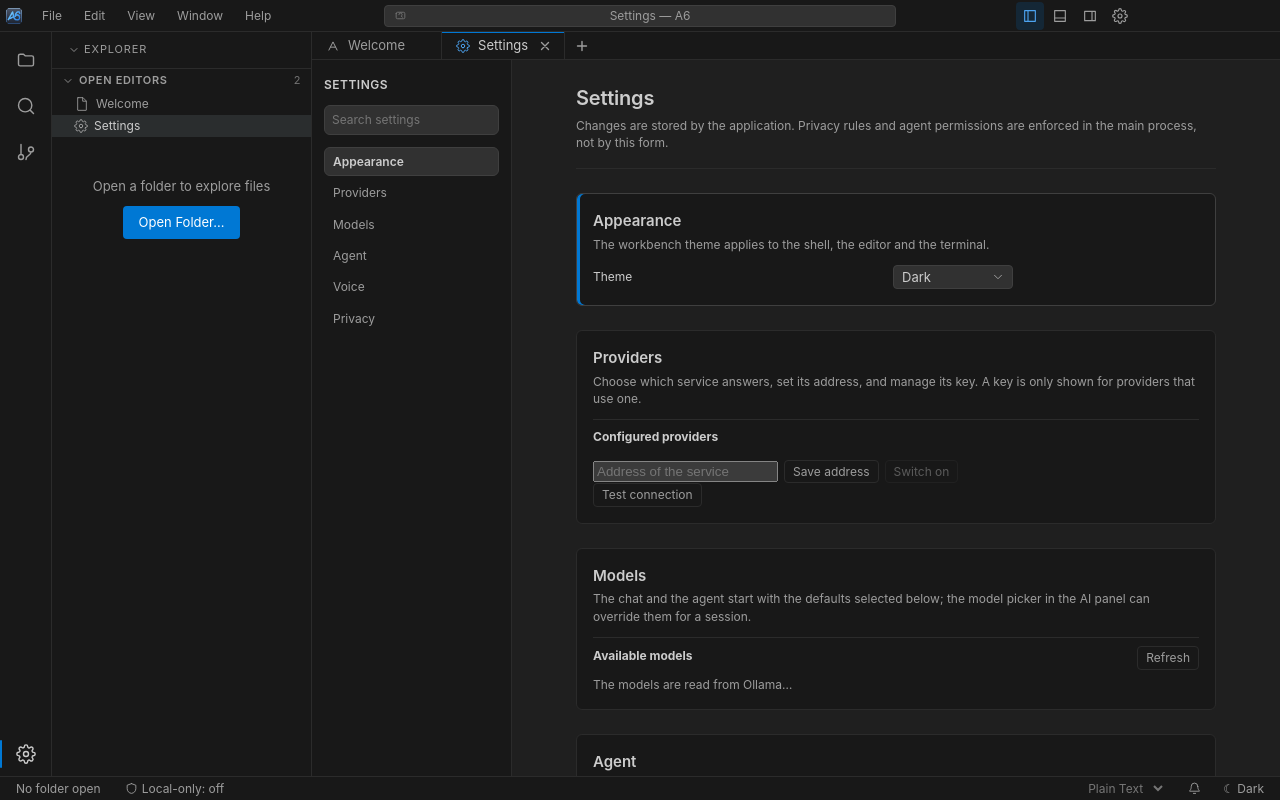
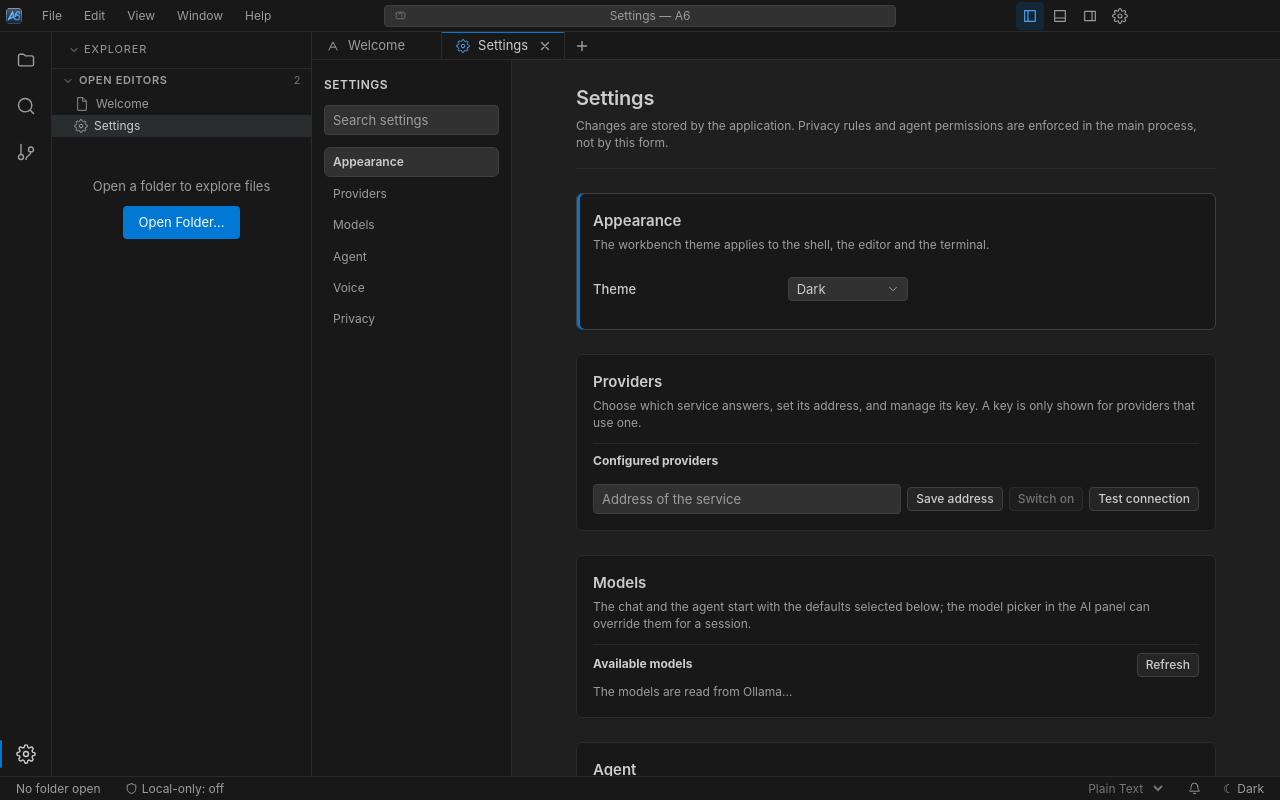
Before and after one commit to ahmed-abdullah-06/nova-ide, a React (Vite) app in the folder apps/desktop/: page / in a window 1280 px wide. Both pictures are taken after a click on the button 1120 px from the left and 15 px from the top of the page. Built offline with nearby package versions, Linux system fonts and the light colour scheme.

Commit message:
feat(look-and-feel): LF7-3 shared settings form primitives

```diff
--- /dev/null
+++ b/apps/desktop/src/renderer/components/ui/Input.tsx
@@ -0,0 +1,21 @@
+import type { InputHTMLAttributes, ReactNode } from 'react';
+
+export interface InputProps
+  extends Omit<InputHTMLAttributes<HTMLInputElement>, 'type'> {
+  type?: 'text' | 'password' | 'search' | 'number' | 'range';
+}
+
+/** Shared A6 text input. */
+export function Input({
+  type = 'text',
+  className = '',
+  ...rest
+}: InputProps): ReactNode {
+  return (
+    <input
+      {...rest}
+      type={type}
+      className={`ui-input ${className}`.trim()}
+    />
+  );
+}
--- a/apps/desktop/src/renderer/components/ui/index.ts
+++ b/apps/desktop/src/renderer/components/ui/index.ts
@@ -5,6 +5,7 @@ export { EmptyState, type EmptyStateProps } from './EmptyState';
 export { FieldRow, type FieldRowProps } from './FieldRow';
 export { Icon, type IconProps, type IconName } from './icons';
 export { IconButton, type IconButtonProps } from './IconButton';
+export { Input, type InputProps } from './Input';
 export { Popover, type PopoverProps } from './Popover';
 export {
   Segmented,
--- a/apps/desktop/src/renderer/features/ai/LocalModels.tsx
+++ b/apps/desktop/src/renderer/features/ai/LocalModels.tsx
@@ -17,6 +17,7 @@ import type {
   LocalModelEntry,
   ModelFit,
 } from '../../../shared/local-model-types';
+import { Button, FieldRow, Input, Select } from '../../components/ui';
 import { useLocalModels } from './useLocalModels';
 
 /** The text of a fit. */
@@ -85,14 +86,14 @@ export function LocalModels({
     <section className="ai-models" aria-label="Local models">
       <div className="ai-models__header">
         <h4 className="ai-models__title">Available models</h4>
-        <button
-          type="button"
+        <Button
+          size="sm"
           className="ai-settings__action ai-models__action"
           onClick={models.refresh}
           disabled={models.busy}
         >
           Refresh
-        </button>
+        </Button>
       </div>
 
       {catalog === null ? (
@@ -189,49 +190,55 @@ export function LocalModels({
                 The capabilities are what Ollama reports. The application does
                 not guess them.
               </p>
-              <button
-                type="button"
+              <Button
+                size="sm"
                 className="ai-settings__action ai-models__action"
                 onClick={models.closeDetails}
               >
                 Close
-              </button>
+              </Button>
             </div>
           ) : null}
 
           <div className="ai-models__defaults">
-            <label className="ai-models__default">
-              <span>Default chat model</span>
-              <select
-                className="ai-panel__select"
+            <FieldRow
+              label="Default chat model"
+              htmlFor="default-chat-model"
+              horizontal
+            >
+              <Select
+                id="default-chat-model"
                 aria-label="Default chat model"
                 value={models.defaults.chatModel}
-                onChange={(event) => models.setChatModel(event.target.value)}
-              >
-                <option value="">none</option>
-                {catalog.installed.map((model) => (
-                  <option key={model.id} value={model.id}>
-                    {model.name}
-                  </option>
-                ))}
-              </select>
-            </label>
-            <label className="ai-models__default">
-              <span>Default agent model</span>
-              <select
-                className="ai-panel__select"
+                onChange={(value) => models.setChatModel(value)}
+                options={[
+                  { value: '', label: 'none' },
+                  ...catalog.installed.map((model) => ({
+                    value: model.id,
+                    label: model.name,
+                  })),
+                ]}
+              />
+            </FieldRow>
+            <FieldRow
+              label="Default agent model"
+              htmlFor="default-agent-model"
+              horizontal
+            >
+              <Select
+                id="default-agent-model"
                 aria-label="Default agent model"
                 value={models.defaults.agentModel}
-                onChange={(event) => models.setAgentModel(event.target.value)}
-              >
-                <option value="">none</option>
-                {catalog.installed.map((model) => (
-                  <option key={model.id} value={model.id}>
-                    {model.name}
-                  </option>
-                ))}
-              </select>
-            </label>
+                onChange={(value) => models.setAgentModel(value)}
+                options={[
+                  { value: '', label: 'none' },
+                  ...catalog.installed.map((model) => ({
+                    value: model.id,
+                    label: model.name,
+                  })),
+                ]}
+              />
+            </FieldRow>
             {models.defaults.agentModel.length > 0 ? (
               <AgentWarning
                 model={models.defaults.agentModel}
@@ -244,8 +251,7 @@ export function LocalModels({
           <div className="ai-models__download">
             <h4 className="ai-models__title">Download a model</h4>
             <div className="ai-settings__row">
-              <input
-                type="text"
+              <Input
                 className="ai-settings__key"
                 placeholder="Name of the model (for example qwen2.5:7b)"
                 aria-label="Name of the model"
@@ -254,8 +260,8 @@ export function LocalModels({
                 disabled={running}
                 onChange={(event) => models.setDownloadName(event.target.value)}
               />
-              <button
-                type="button"
+              <Button
+                size="sm"
                 className="ai-settings__action ai-models__action"
                 onClick={models.startDownload}
                 disabled={
@@ -266,7 +272,7 @@ export function LocalModels({
                 }
               >
                 Download
-              </button>
+              </Button>
             </div>
             <label className="ai-models__confirm">
               <input
@@ -304,13 +310,13 @@ export function LocalModels({
                     : ''}
                 </p>
                 {running ? (
-                  <button
-                    type="button"
+                  <Button
+                    size="sm"
                     className="ai-settings__action ai-models__action"
                     onClick={models.cancelDownload}
                   >
                     Stop the download
-                  </button>
+                  </Button>
                 ) : null}
               </div>
             ) : null}
@@ -382,52 +388,52 @@ function ModelRow({
             The files are removed from the disk.
           </p>
           <div className="ai-models__item-actions">
-            <button
-              type="button"
+            <Button
+              size="sm"
               className="ai-settings__action ai-models__action ai-models__delete"
               onClick={onConfirmDelete}
               disabled={busy}
             >
               Delete the model
-            </button>
-            <button
-              type="button"
+            </Button>
+            <Button
+              size="sm"
               className="ai-settings__action ai-models__action"
               onClick={onCancelDelete}
               disabled={busy}
             >
               Keep the model
-            </button>
+            </Button>
           </div>
         </div>
       ) : (
         <div className="ai-models__item-actions">
-          <button
-            type="button"
+          <Button
+            size="sm"
             className="ai-settings__action ai-models__action"
             onClick={onDetails}
             disabled={busy}
           >
             Details
-          </button>
+          </Button>
           {model.loaded ? (
-            <button
-              type="button"
+            <Button
+              size="sm"
               className="ai-settings__action ai-models__action"
               onClick={onUnload}
               disabled={busy}
             >
               Unload
-            </button>
+            </Button>
           ) : null}
-          <button
-            type="button"
+          <Button
+            size="sm"
             className="ai-settings__action ai-models__action ai-models__delete"
             onClick={onDelete}
             disabled={busy}
           >
             Delete
-          </button>
+          </Button>
         </div>
       )}
     </li>
--- a/apps/desktop/src/renderer/features/ai/ProviderSettings.tsx
+++ b/apps/desktop/src/renderer/features/ai/ProviderSettings.tsx
@@ -14,6 +14,7 @@ import type {
   ProviderDescriptor,
   ProviderStatus,
 } from '../../../shared/ai-types';
+import { Button, Input } from '../../components/ui';
 export interface ProviderSettingsProps {
   /** The providers. */
   providers: ProviderDescriptor[];
@@ -207,9 +208,8 @@ export function ProviderSettings({
         ))}
       </ul>
 
-      <div className="ai-settings__row">
-        <input
-          type="text"
+      <div className="ai-settings__row ai-settings__row--address">
+        <Input
           className="ai-settings__address-input"
           placeholder="Address of the service"
           aria-label="Address of the service"
@@ -217,22 +217,30 @@ export function ProviderSettings({
           disabled={busy}
           onChange={(event) => setAddress(event.target.value)}
         />
-        <button
-          type="button"
+        <Button
+          size="sm"
           className="ai-settings__action"
           onClick={() => void handleSaveAddress()}
           disabled={busy}
         >
           Save address
-        </button>
-        <button
-          type="button"
+        </Button>
+        <Button
+          size="sm"
           className="ai-settings__action"
           onClick={() => void handleToggle()}
           disabled={busy || selected === null}
         >
           {selected?.enabled === true ? 'Switch off' : 'Switch on'}
-        </button>
+        </Button>
+        <Button
+          size="sm"
+          className="ai-settings__action"
+          onClick={() => void handleTest()}
+          disabled={busy}
+        >
+          Test connection
+        </Button>
       </div>
 
       {selected !== null && !isLoopback(selected.baseUrl) ? (
@@ -250,7 +258,7 @@ export function ProviderSettings({
       <div className="ai-settings__row">
         {selected?.kind === 'cloud' || selected?.hasKey === true ? (
           <>
-            <input
+            <Input
               type="password"
               className="ai-settings__key"
               placeholder="API key"
@@ -260,32 +268,24 @@ export function ProviderSettings({
               disabled={busy}
               onChange={(event) => setKey(event.target.value)}
             />
-            <button
-              type="button"
+            <Button
+              size="sm"
               className="ai-settings__action"
               onClick={() => void handleSaveKey()}
               disabled={busy || key.trim().length === 0}
             >
               Save key
-            </button>
-            <button
-              type="button"
+            </Button>
+            <Button
+              size="sm"
               className="ai-settings__action"
               onClick={() => void handleClearKey()}
               disabled={busy}
             >
               Remove key
-            </button>
+            </Button>
           </>
         ) : null}
-        <button
-          type="button"
-          className="ai-settings__action"
-          onClick={() => void handleTest()}
-          disabled={busy}
-        >
-          Test connection
-        </button>
       </div>
 
       {message !== null ? (
--- a/apps/desktop/src/renderer/features/settings/SettingsView.tsx
+++ b/apps/desktop/src/renderer/features/settings/SettingsView.tsx
@@ -8,7 +8,7 @@
  * and the search field filters sections by their labels.
  */
 import { useMemo, useRef, useState, type KeyboardEvent, type ReactNode } from 'react';
-import { Select, Toggle } from '../../components/ui';
+import { FieldRow, Input, Select, Toggle } from '../../components/ui';
 import type { Theme } from '../../hooks/useTheme';
 import { useAiContext } from '../ai/AiContext';
 import { LocalModels } from '../ai/LocalModels';
@@ -91,7 +91,7 @@ export function SettingsView({ theme, onToggleTheme }: SettingsViewProps): React
     <div className="settings-view" role="tabpanel" aria-label="Settings">
       <aside className="settings-view__nav" aria-label="Settings sections">
         <div className="settings-view__nav-title">Settings</div>
-        <input
+        <Input
           type="search"
           className="settings-view__search"
           aria-label="Search settings"
@@ -147,9 +147,9 @@ export function SettingsView({ theme, onToggleTheme }: SettingsViewProps): React
             The workbench theme applies to the shell, the editor and the
             terminal.
           </p>
-          <div className="settings-view__field">
-            <span className="settings-view__field-label">Theme</span>
+          <FieldRow label="Theme" htmlFor="settings-theme" horizontal>
             <Select
+              id="settings-theme"
               value={theme}
               aria-label="Theme"
               options={[
@@ -160,7 +160,7 @@ export function SettingsView({ theme, onToggleTheme }: SettingsViewProps): React
                 if (value !== theme) onToggleTheme();
               }}
             />
-          </div>
+          </FieldRow>
         </section>
 
         <section
--- a/apps/desktop/src/renderer/styles/ai.css
+++ b/apps/desktop/src/renderer/styles/ai.css
@@ -659,25 +659,14 @@
   align-items: center;
 }
 
+.ai-settings__row--address {
+  display: grid;
+  grid-template-columns: minmax(160px, 1fr) repeat(3, max-content);
+}
+
 .ai-settings__key {
   flex: 1;
   min-width: 140px;
-  background: var(--color-panel);
-  border: 1px solid var(--color-border);
-  border-radius: var(--radius);
-  color: var(--color-text);
-  font-size: var(--font-size-small);
-  padding: 2px 6px;
-}
-
-.ai-settings__action {
-  background: transparent;
-  border: 1px solid var(--color-border);
-  border-radius: var(--radius);
-  color: var(--color-muted);
-  cursor: pointer;
-  font-size: var(--font-size-small);
-  padding: 2px 8px;
 }
 
 .ai-settings__action:disabled {
@@ -863,15 +852,8 @@
   margin: 8px 0;
 }
 
-.ai-models__default {
-  display: flex;
-  align-items: center;
-  gap: 6px;
-  font-size: var(--font-size-small);
-}
-
-.ai-models__default span {
-  flex: 1;
+.ai-models__defaults .ui-field-row {
+  padding: 6px 0;
 }
 
 .ai-models__confirm {
@@ -1004,11 +986,7 @@
 
 .voice-settings__number {
   width: 72px;
-  background: var(--color-panel);
-  border: 1px solid var(--color-border);
-  border-radius: var(--radius);
-  color: var(--color-text);
-  padding: 3px 6px;
+  flex: none;
 }
 
 .voice-settings__advanced summary {
--- a/apps/desktop/src/renderer/styles/settings.css
+++ b/apps/desktop/src/renderer/styles/settings.css
@@ -36,21 +36,7 @@
 }
 
 .settings-view__search {
-  box-sizing: border-box;
-  width: 100%;
   margin-bottom: var(--space-3);
-  padding: 5px 7px;
-  border: 1px solid var(--border-strong);
-  border-radius: var(--radius-md);
-  background: var(--surface-input);
-  color: var(--text);
-  font: inherit;
-  font-size: var(--font-size-small);
-}
-
-.settings-view__search:focus-visible {
-  border-color: var(--accent);
-  outline: none;
 }
 
 .settings-view__section-list {
@@ -146,17 +132,8 @@
   margin-bottom: var(--space-3);
 }
 
-.settings-view__field {
-  display: flex;
-  align-items: center;
-  justify-content: space-between;
-  gap: var(--space-4);
-  max-width: 420px;
-}
-
-.settings-view__field-label {
-  color: var(--text);
-  font-size: var(--font-size-small);
+.settings-view__section .ui-field-row--horizontal {
+  max-width: 560px;
 }
 
 /* The nested controls were designed for the narrow AI panel. On the wide
--- a/apps/desktop/src/renderer/styles/ui.css
+++ b/apps/desktop/src/renderer/styles/ui.css
@@ -355,6 +355,48 @@
   font-size: var(--font-size-small);
 }
 
+/* ---------- Input ---------- */
+
+.ui-input {
+  box-sizing: border-box;
+  width: 100%;
+  min-width: 0;
+  height: var(--control-height-lg);
+  padding: 0 var(--space-2);
+  border: 1px solid var(--border-strong);
+  border-radius: var(--radius-sm);
+  background: var(--surface-input);
+  color: var(--text);
+  font: inherit;
+  font-size: var(--font-size-base);
+}
+
+.ui-input::placeholder {
+  color: var(--text-muted);
+}
+
+.ui-input:hover:not(:disabled) {
+  border-color: var(--accent);
+}
+
+.ui-input:focus-visible {
+  border-color: var(--accent);
+  outline: none;
+}
+
+.ui-input:disabled {
+  opacity: 0.6;
+  cursor: default;
+}
+
+.ui-input[type='range'] {
+  height: var(--control-height);
+  padding: 0;
+  border: 0;
+  background: transparent;
+  accent-color: var(--accent);
+}
+
 /* ---------- Toggle ---------- */
 
 .ui-toggle {
```
Also changed, not shown: apps/desktop/src/renderer/features/voice/VoiceSettingsPanel.tsx (+46 -47 lines).
